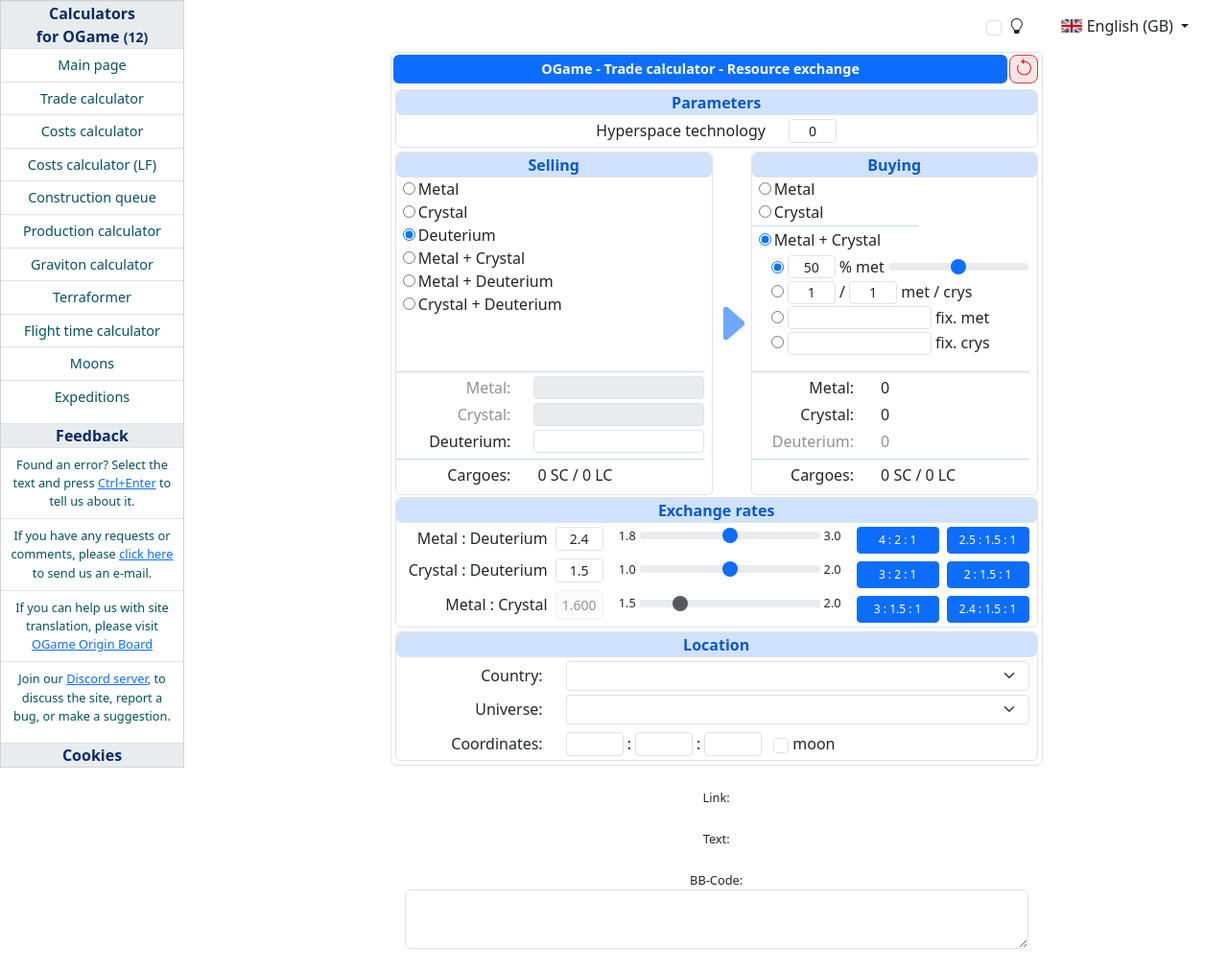
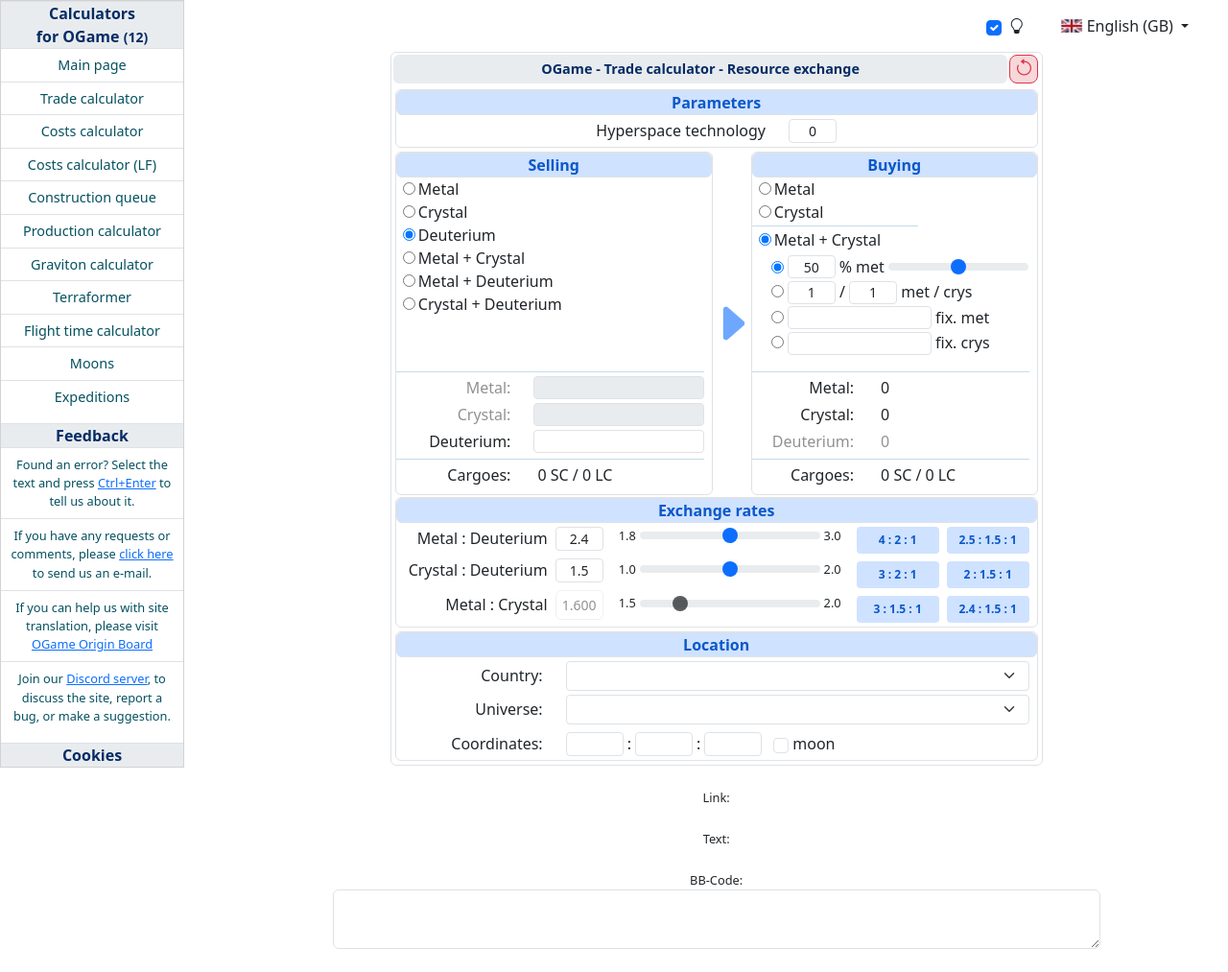
Before and after one commit to Ogeeon/proxyforgame, a PHP site: page /ogame/calc/trade.php in a window 1280 px wide. Shown: the whole page at 96% size. Run offline with PHP 8.4, Linux system fonts and the light colour scheme; lists and menus that the app fills with data are empty.

Commit message:
Bring back theme switching

```diff
--- a/www/ogame/calc/css/trade.css
+++ b/www/ogame/calc/css/trade.css
@@ -12,7 +12,6 @@
     z-index: 10;
     width: 30px;
     height: 30px;
-    background-color: #ffe6e6;
     border: 1px solid #dc3545;
     border-radius: 8px;
     margin-right: 0.2rem;
@@ -76,7 +75,7 @@
 }
 
 #abbcode {
-    max-width: 650px;
+    max-width: 800px;
     margin: 0 auto;
 }
 
@@ -347,7 +346,6 @@
 input:disabled,
 input.ui-state-disabled {
     color: #6c757d !important;
-    background-color: #e9ecef !important;
 }
 
 /* Read-only display divs (not editable, for display purposes only) */
@@ -355,22 +353,10 @@
     cursor: default;
 }
 
-/* Error state should override normal border */
-.res-input:not(input):not(textarea).ui-state-error {
-    border-color: #dc3545 !important;
-    background: repeating-linear-gradient(
-        45deg,
-        #f8d7da,
-        #f8d7da 10px,
-        #f5c2c7 10px,
-        #f5c2c7 20px
-    ) !important;
-}
-
 /* Error state for rate inputs */
 .ui-state-error {
     border-color: #dc3545 !important;
-    background-color: #f8d7da !important;
+    background-color: var(--bs-danger-bg-subtle);
 }
 
 /* Range slider styling for better visibility */
@@ -391,3 +377,7 @@
 #res-dst-m, #res-dst-c, #res-dst-d {
     height: 1.5rem;
 }
+
+.rate-buttons-group button {
+  font-weight: bold;
+}
--- a/www/ogame/calc/js/trade.js
+++ b/www/ogame/calc/js/trade.js
@@ -816,13 +816,13 @@
     document.getElementById('hypertech-lvl').addEventListener('keyup', function() { validateInputNumber.call(this, event); });
     document.getElementById('moon').addEventListener('click', function() { options.moon = document.getElementById('moon').checked; updateNumbers(); options.save(); });
 
-    // let theme = { value: 'light', validate: function(key, val) { return val; } };
-    // loadFromCookie('theme', theme);
-    // toggleLight(theme.value === 'light');
-    // const cbLightTheme = document.getElementById('cb-light-theme');
-    // if (cbLightTheme) {
-    // 	cbLightTheme.addEventListener('click', function() { toggleLight(this.checked); });
-    // }
+    let theme = { value: 'light', validate: function(key, val) { return val; } };
+    loadFromCookie('theme', theme);
+    toggleLightBS(theme.value === 'light');
+    const cbLightTheme = document.getElementById('cb-light-theme');
+    if (cbLightTheme) {
+    	cbLightTheme.addEventListener('click', function() { toggleLightBS(this.checked); });
+    }
 
     onUpdateSrcType();
 } catch (e) {
--- a/www/ogame/calc/trade.tpl
+++ b/www/ogame/calc/trade.tpl
@@ -72,20 +72,20 @@
     <div class="col-10">
       <?php require_once('../../topbar_bs.tpl'); ?>
 
-      <div id="trade" class="mx-auto" style="max-width: 680px;">
+      <div id="trade" class="mx-auto">
         <div class="border rounded position-relative">
           <div class="d-inline-block d-flex align-items-center">
-            <div class="bg-primary text-white rounded main-header text-center flex-grow-1">
+            <div class="bg-body-secondary text-primary-emphasis rounded main-header text-center flex-grow-1">
               <?= $l['title'] ?>
             </div>
-            <div id="reset_bs" class="top-0 end-0 d-flex align-items-center justify-content-center" title="<?= $l['reset'] ?>">
+            <div id="reset_bs" class="top-0 end-0 d-flex align-items-center justify-content-center bg-danger-subtle" title="<?= $l['reset'] ?>">
               <i class="bi bi-arrow-counterclockwise" style="color: #dc3545; font-size: 1.25rem;"></i>
             </div>
           </div>
 
           <!-- Technology Settings Panel -->
           <div id="tech-settings-panel" class="border rounded m-1">
-            <p class="bg-light border rounded subheader bg-primary-subtle text-primary-medium"><?= $l['parameters'] ?></p>
+            <p class="border rounded subheader bg-primary-subtle text-primary-medium"><?= $l['parameters'] ?></p>
             <div id="tech-settings">
               <div class="row align-items-center justify-content-center py-1">
                 <div class="col-auto">
@@ -104,7 +104,7 @@
               <!-- Source Resources Panel -->
               <div class="col-12 col-lg-6 d-flex flex-column">
                 <div id="res-src-panel" class="border rounded flex-grow-1">
-                  <p class="bg-light border rounded subheader bg-primary-subtle text-primary-medium mb-1"><?= $l['src'] ?></p>
+                  <p class="border rounded subheader bg-primary-subtle text-primary-medium mb-1"><?= $l['src'] ?></p>
                   <div class="pe-2 pb-1">
                     <div id="res-src" class="mb-2">
                       <div class="res-type"><input id="res-src-0" type="radio" name="src" value="0" tabindex="1"/><label for="res-src-0"><?= $l['metal'] ?></label></div>
@@ -144,7 +144,7 @@
               <!-- Destination Resources Panel -->
               <div class="col-12 col-lg d-flex flex-column">
                 <div id="res-dst-panel" class="border rounded flex-grow-1">
-                  <p class="bg-light border rounded subheader bg-primary-subtle text-primary-medium mb-1"><?= $l['dst'] ?></p>
+                  <p class="border rounded subheader bg-primary-subtle text-primary-medium mb-1"><?= $l['dst'] ?></p>
                   <div class="pe-2 pb-1">
                     <div id="res-dst" class="mb-2">
                       <div class="res-type" id="res-type-dst-0"><input id="res-dst-0" type="radio" name="dst" value="0" tabindex="10"/><label for="res-dst-0" id="res-type-dst-lbl-0"></label></div>
@@ -207,7 +207,7 @@
 
           <!-- Rates Panel -->
           <div class="border rounded me-1 ms-1">
-            <p class="bg-light border rounded subheader bg-primary-subtle text-primary-medium mb-1 px-2"><?= $l['rates'] ?></p>
+            <p class="border rounded subheader bg-primary-subtle text-primary-medium mb-1 px-2"><?= $l['rates'] ?></p>
             <div class="rates-panel-content px-2 py-1">
               <!-- Rate Labels and Inputs Group -->
               <div class="rate-labels-inputs-group">
@@ -226,7 +226,7 @@
                 <div class="rate-label-input-row">
                   <div class="rate-label"><?= $l['metal'] ?> : <?= $l['crystal'] ?></div>
                   <div class="rate-input-group">
-                    <div id="rate-mc" class="border rounded bg-light rate-input p-1 text-center ui-state-disabled"></div>
+                    <div id="rate-mc" class="border rounded rate-input p-1 text-center ui-state-disabled"></div>
                   </div>
                 </div>
               </div>
@@ -252,19 +252,19 @@
 
               <!-- Rate Buttons Group -->
               <div class="rate-buttons-group">
-                <button id="rate-btn-1" class="btn btn-sm btn-primary">4 : 2 : 1</button>
-                <button id="rate-btn-4" class="btn btn-sm btn-primary">2.5 : 1.5 : 1</button>
-                <button id="rate-btn-2" class="btn btn-sm btn-primary">3 : 2 : 1</button>
-                <button id="rate-btn-5" class="btn btn-sm btn-primary">2 : 1.5 : 1</button>
-                <button id="rate-btn-3" class="btn btn-sm btn-primary">3 : 1.5 : 1</button>
-                <button id="rate-btn-6" class="btn btn-sm btn-primary">2.4 : 1.5 : 1</button>
+                <button id="rate-btn-1" class="btn btn-sm bg-primary-subtle text-primary-medium">4 : 2 : 1</button>
+                <button id="rate-btn-4" class="btn btn-sm bg-primary-subtle text-primary-medium">2.5 : 1.5 : 1</button>
+                <button id="rate-btn-2" class="btn btn-sm bg-primary-subtle text-primary-medium">3 : 2 : 1</button>
+                <button id="rate-btn-5" class="btn btn-sm bg-primary-subtle text-primary-medium">2 : 1.5 : 1</button>
+                <button id="rate-btn-3" class="btn btn-sm bg-primary-subtle text-primary-medium">3 : 1.5 : 1</button>
+                <button id="rate-btn-6" class="btn btn-sm bg-primary-subtle text-primary-medium">2.4 : 1.5 : 1</button>
               </div>
             </div>
           </div>
 
           <!-- Location Panel -->
           <div class="border rounded m-1">
-            <p class="bg-light border rounded subheader bg-primary-subtle text-primary-medium mb-1 px-2"><?= $l['location'] ?></p>
+            <p class="border rounded subheader bg-primary-subtle text-primary-medium mb-1 px-2"><?= $l['location'] ?></p>
             <div class="px-2 py-1">
               <div class="row mb-1 align-items-center">
                 <div class="col-12 col-md-3 text-md-end tdr"><?= $l['country'] ?>:</div>
@@ -301,6 +301,7 @@
             </div>
           </div>
         </div>
+      </div>
 
       <!-- Link, Text, BBCode sections -->
       <div id="link" class="my-4 text-center small">
@@ -315,7 +316,6 @@
     </div>
   </div>
 </div>
-</div>
 
 <?php
   require_once('../../analitics.tpl');
```
Lines whose indentation alone changed are shown as unchanged.
